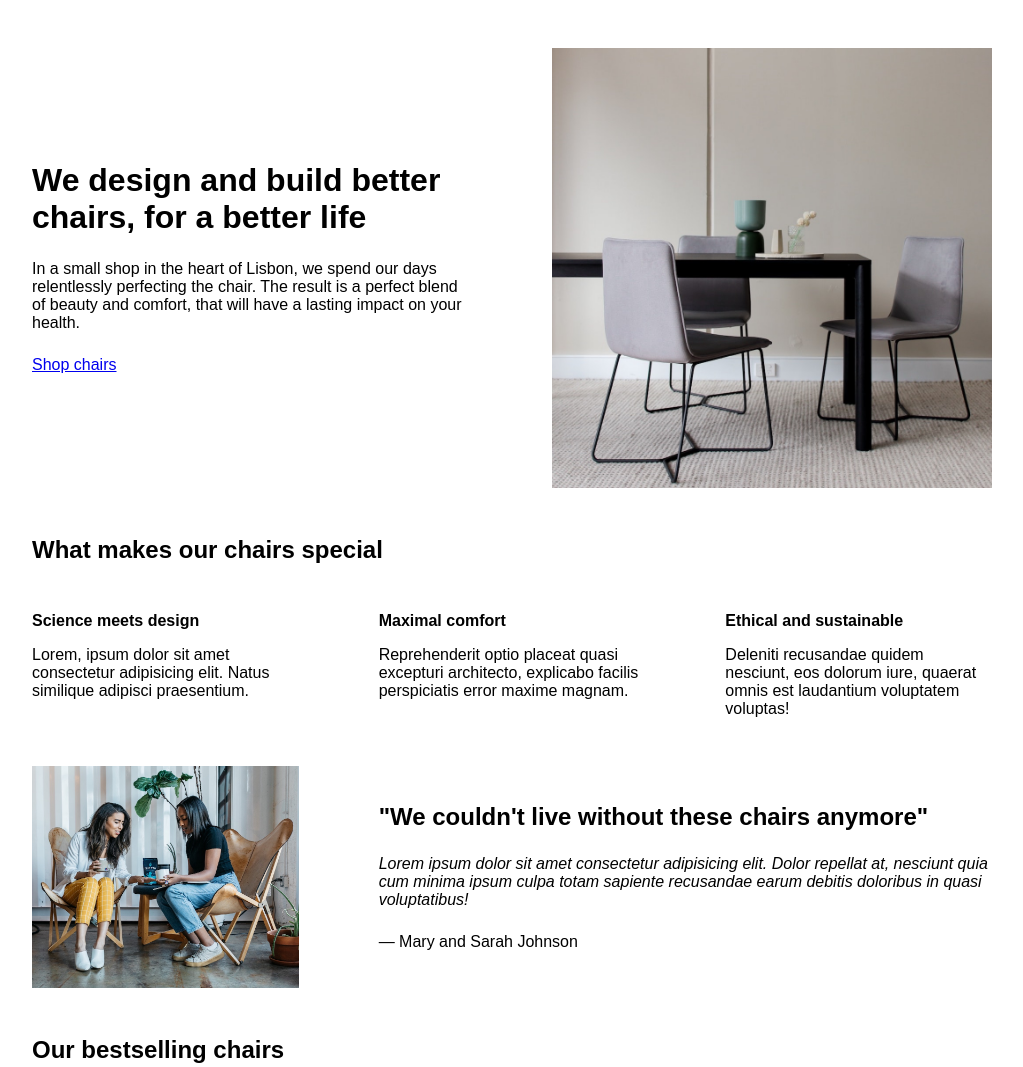
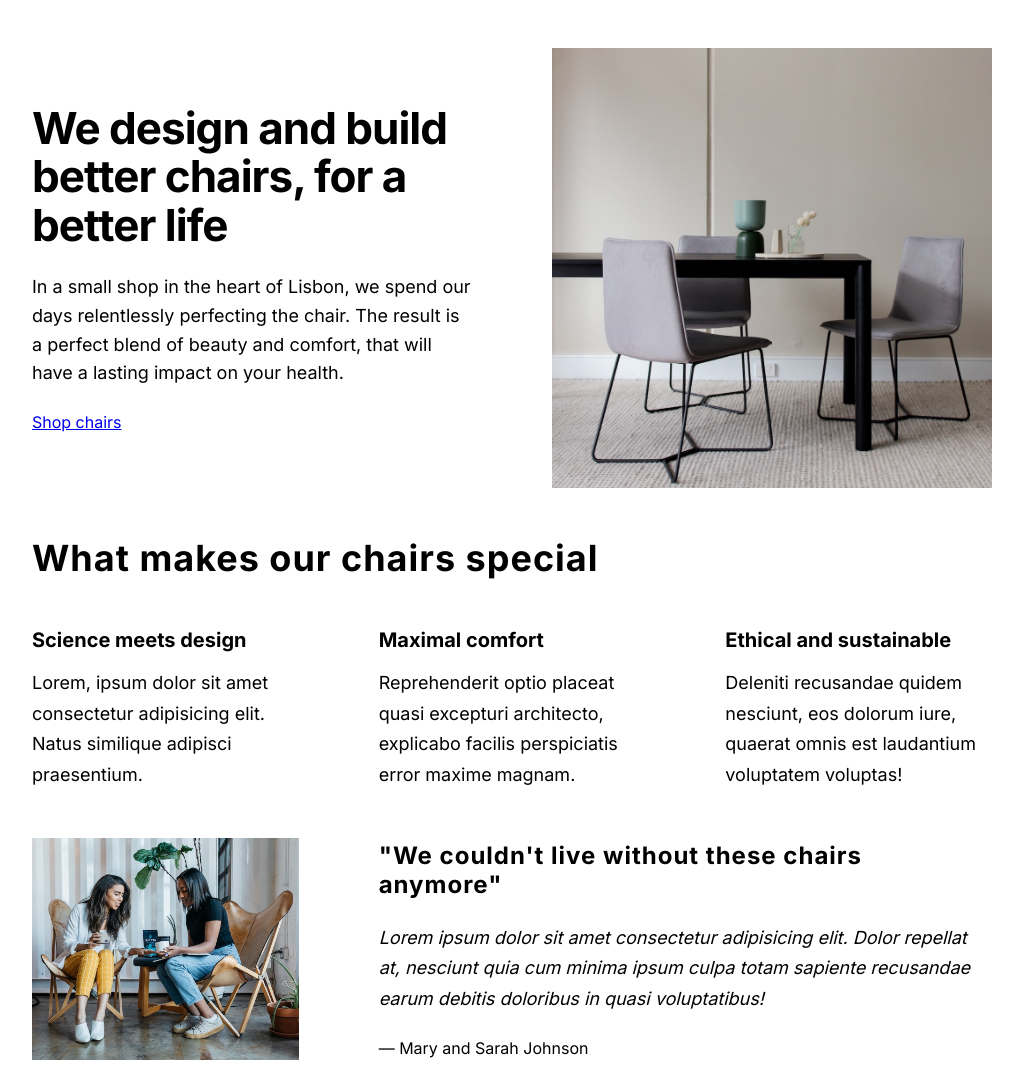
Before and after one commit to dinkodugec/webDesign, a plain HTML site: page index.html in a window 1280 px wide. Shown: the top 1067 px of the page, without its empty margins (128-1151 px from the left). Drawn offline with Linux system fonts and the light colour scheme.

Commit message:
Implementing Typography

```diff
--- a/index.html
+++ b/index.html
@@ -4,6 +4,9 @@
     <meta charset="UTF-8" />
     <meta http-equiv="X-UA-Compatible" content="IE=edge" />
     <meta name="viewport" content="width=device-width, initial-scale=1.0" />
+      <link rel="preconnect" href="https://fonts.googleapis.com">
+      <link rel="preconnect" href="https://fonts.gstatic.com" crossorigin>
+      <link href="https://fonts.googleapis.com/css2?family=Inter:wght@400;500;700&display=swap" rel="stylesheet">
 
     <link rel="stylesheet" href="style.css" />
     <title>Lisbon Chair Shop</title>
--- a/style.css
+++ b/style.css
@@ -16,7 +16,7 @@ FONT SIZE SYSTEM (px)
 /* GENERAL STYLES */
 /* ------------------------ */
 body {
-  font-family: sans-serif;
+  font-family: "inter", sans-serif;
 }
 
 .container {
@@ -31,6 +31,10 @@ section {
 
 h2 {
   margin-bottom: 48px;
+  font-size: 36px;
+  /* / 24 / 30 / 36  */
+  letter-spacing:  1px;
+
 }
 
 .grid-3-cols {
@@ -57,10 +61,16 @@ header {
 
 h1 {
   margin-bottom: 24px;
+  font-size: 44px;
+  /* 44 / 52 / 62  experiment with this value*/
+  line-height: 1.1;
+  letter-spacing: -1px;
 }
 
 .header-text {
   margin-bottom: 24px;
+  font-size: 18px;
+  line-height: 1.6;
 }
 
 img {
@@ -73,9 +83,12 @@ img {
 
 .features-title {
   margin-bottom: 16px;
+  font-size: 20px;
 }
 
 .features-text {
+  font-size: 18px;
+  line-height: 1.7;
 }
 
 /* TESTIMONIAL */
@@ -89,11 +102,14 @@ img {
 
 .testimonial-box h2 {
   margin-bottom: 24px;
+  font-size: 24px;
 }
 
 .testimonial-text {
   font-style: italic;
   margin-bottom: 24px;
+  font-size: 18px;
+  line-height: 1.7;
 }
 
 /* CHAIRS */
@@ -103,6 +119,7 @@ img {
 
 h3 {
   margin-bottom: 24px;
+  font-size: 20px;
 }
 
 .chair-details {
@@ -127,8 +144,10 @@ h3 {
 .chair-price {
   display: flex;
   justify-content: space-between;
+  font-size: 20px;
 }
 
 footer {
   margin-bottom: 48px;
+  font-size: 14px;
 }
```
